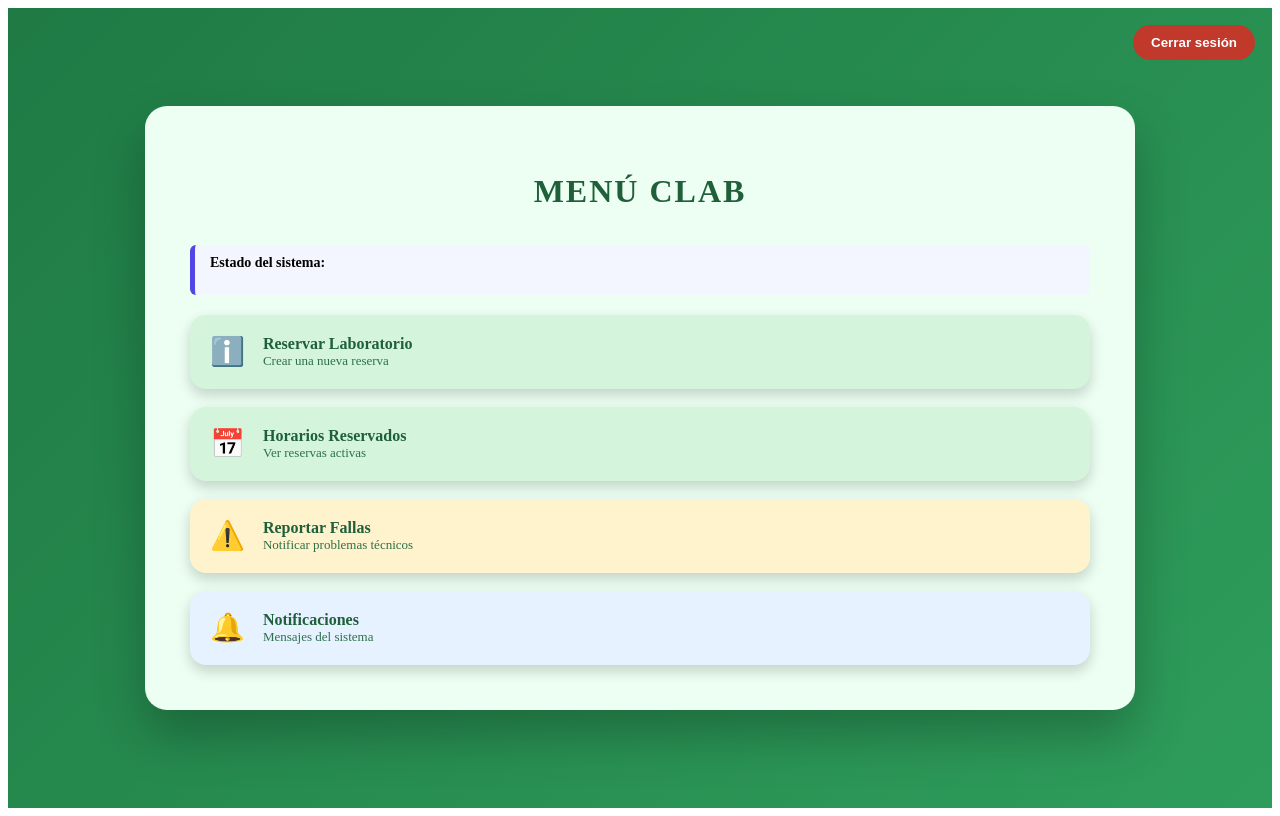
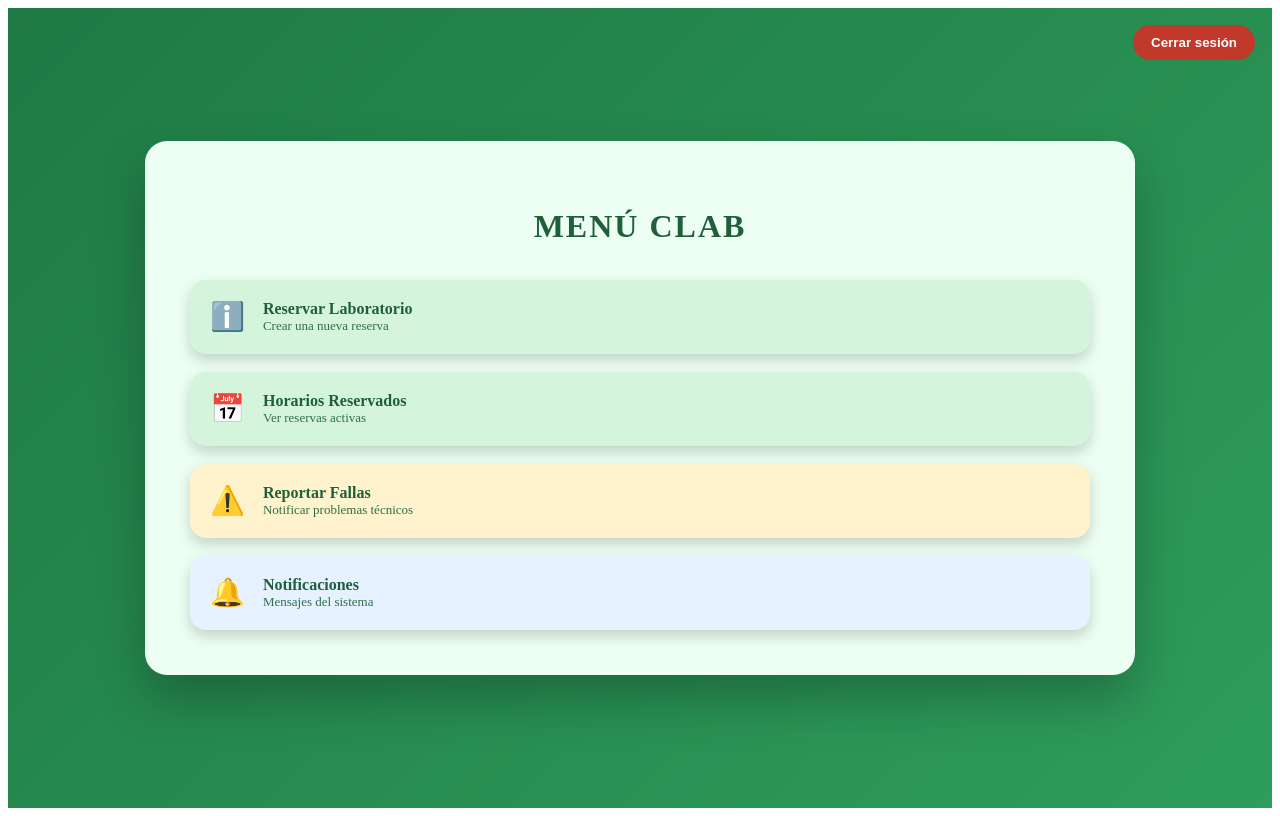
Before and after one commit to Danxxx777/Clab--Sistema, an Angular app in the folder frontend/clab-frontend/: page /dashboard in a window 1280 px wide. Built offline with nearby package versions, Linux system fonts and the light colour scheme; no server answers; sample sign-in values are in the browser's storage.

Commit message:
cambios nuevos

```diff
--- a/frontend/clab-frontend/src/app/dashboard/dashboard.html
+++ b/frontend/clab-frontend/src/app/dashboard/dashboard.html
@@ -5,10 +5,6 @@
 
     <h1 class="title">MENÚ CLAB</h1>
 
-    <div class="backend-status">
-      <strong>Estado del sistema:</strong>
-      <p>{{ mensajeBackend }}</p>
-    </div>
 
 
     <div class="menu-list">
--- a/frontend/clab-frontend/src/app/dashboard/dashboard.scss
+++ b/frontend/clab-frontend/src/app/dashboard/dashboard.scss
@@ -5,14 +5,7 @@
   align-items: center;
   justify-content: center;
 }
-.backend-status {
-  background: #f3f6ff;
-  border-left: 5px solid #4f46e5;
-  padding: 10px 15px;
-  margin-bottom: 20px;
-  border-radius: 6px;
-  font-size: 14px;
-}
+
 
 .logout {
   position: fixed;
```
Also changed, not shown: 1 other file (tests, documents, lock files or other folders).
